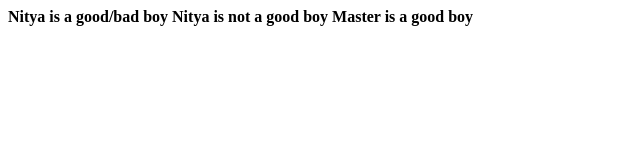
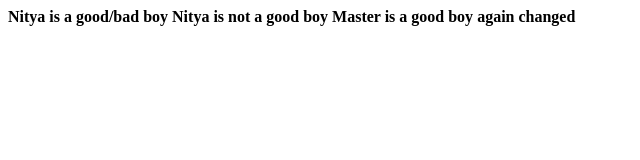
Before and after one commit to Selenium100/JavaProgrammingPractice, a plain HTML site: page index.html in a window 1280 px wide. Shown: the whole page, without its empty margins (0-640 px from the left). Drawn offline with Linux system fonts and the light colour scheme.

Commit message:
again changed by master
again changed by master

```diff
--- a/index.html
+++ b/index.html
@@ -3,3 +3,5 @@
 
 <b> Nitya is not a good boy</b>
 <b> Master is a good boy</b>
+
+<b> again changed </b>
```
